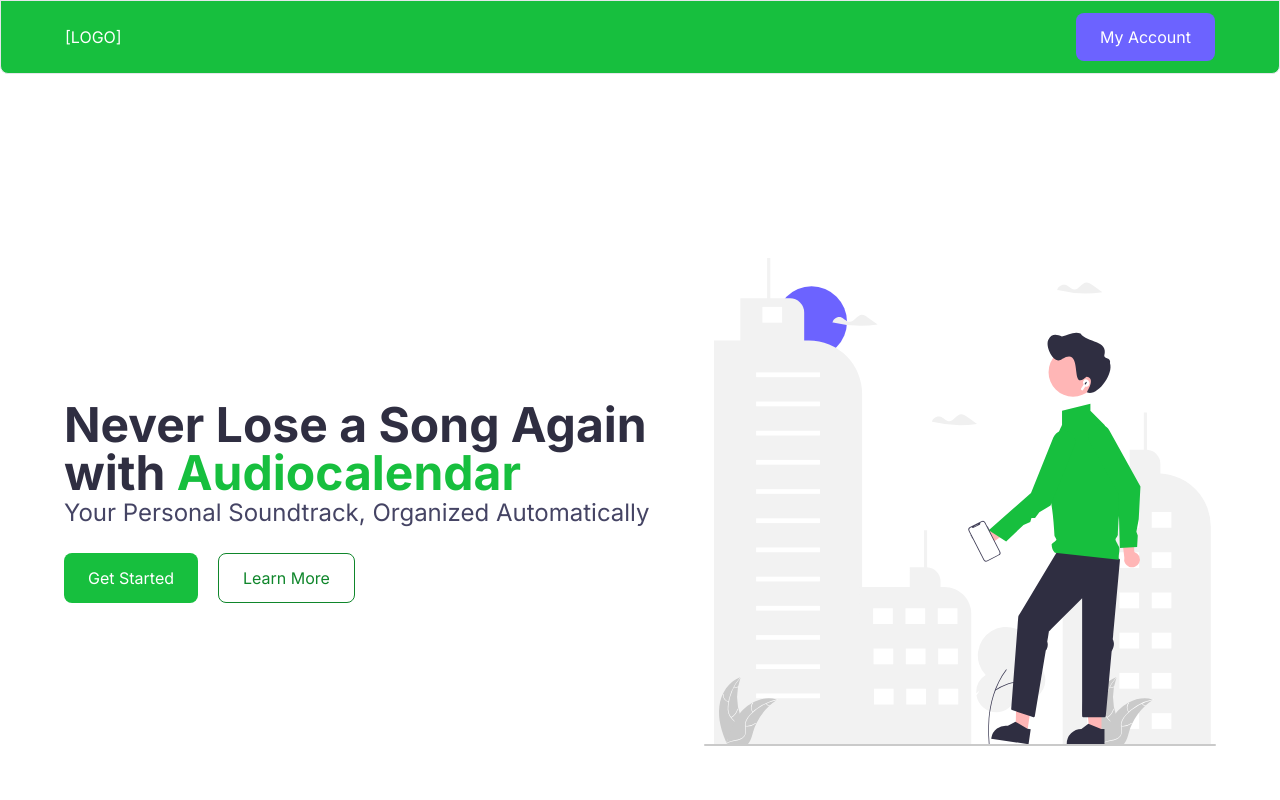
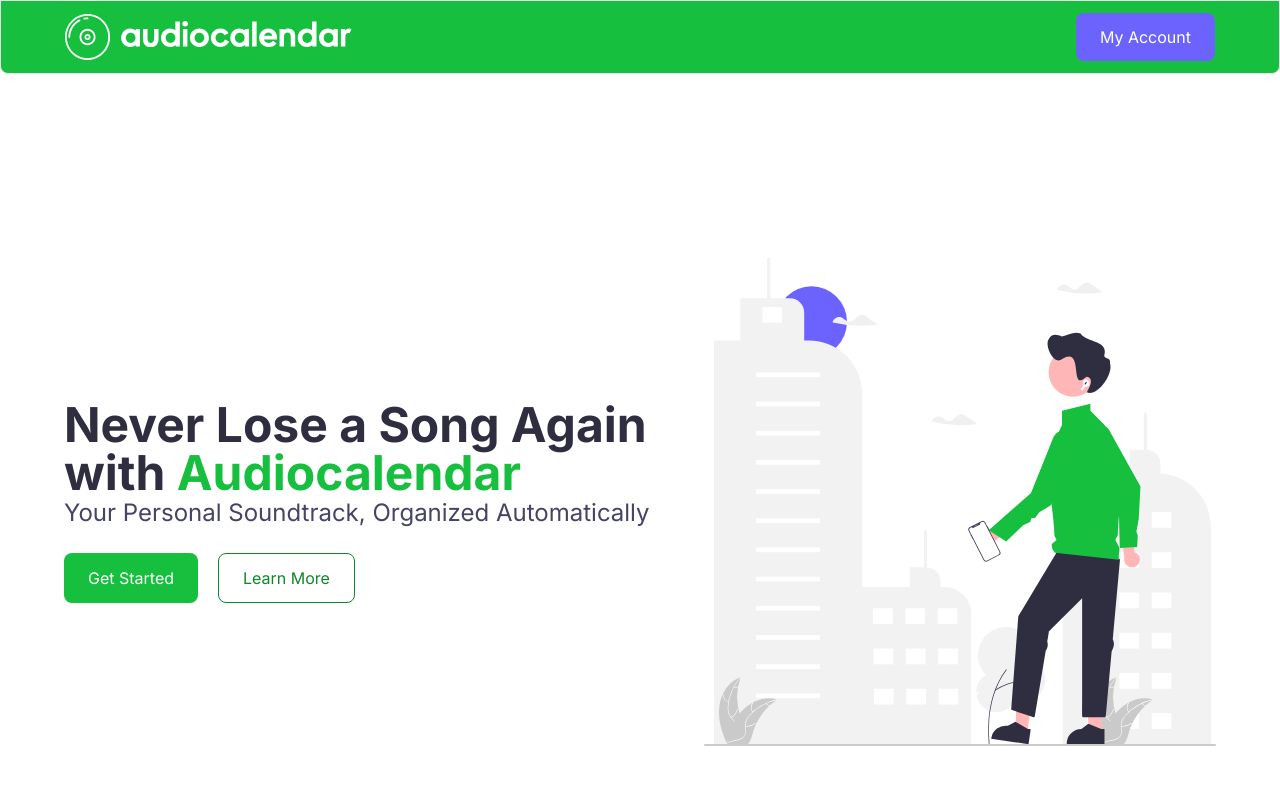
Before and after one commit to szilard-dobai/audiocalendar, a Next.js app in the folder client/: page / in a window 1280 px wide. Shown: the top 800 px of the page. Built offline with nearby package versions, Linux system fonts and the light colour scheme.

Commit message:
Add logo

```diff
--- a/client/src/components/Navigation.tsx
+++ b/client/src/components/Navigation.tsx
@@ -1,11 +1,13 @@
+import Image from "next/image";
 import Link from "next/link";
+import logo from "../../public/logo-with-text.svg";
 import Button from "./Button";
 
 const Navigation = () => {
   return (
     <nav className="py-3 px-4 sm:px-16 w-full rounded-b-lg border flex flex-row items-center justify-between text-white bg-brand mb-10">
       <Link href="/" className="text-white">
-        [LOGO]
+        <Image src={logo} alt="logo" height={45} />
       </Link>
 
       <Link href="/account" passHref legacyBehavior>
```
Also changed, not shown: client/public/logo-with-text.svg (added), client/public/logo.svg (added).
